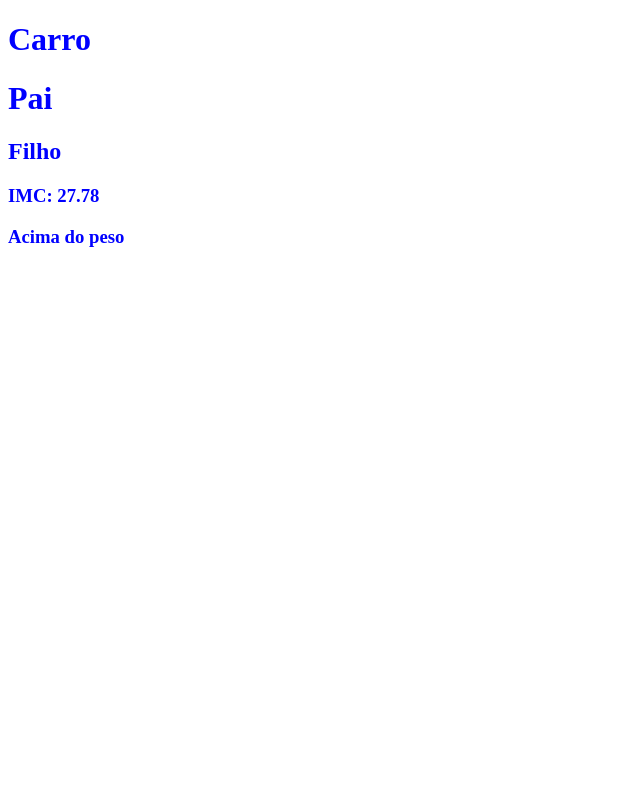
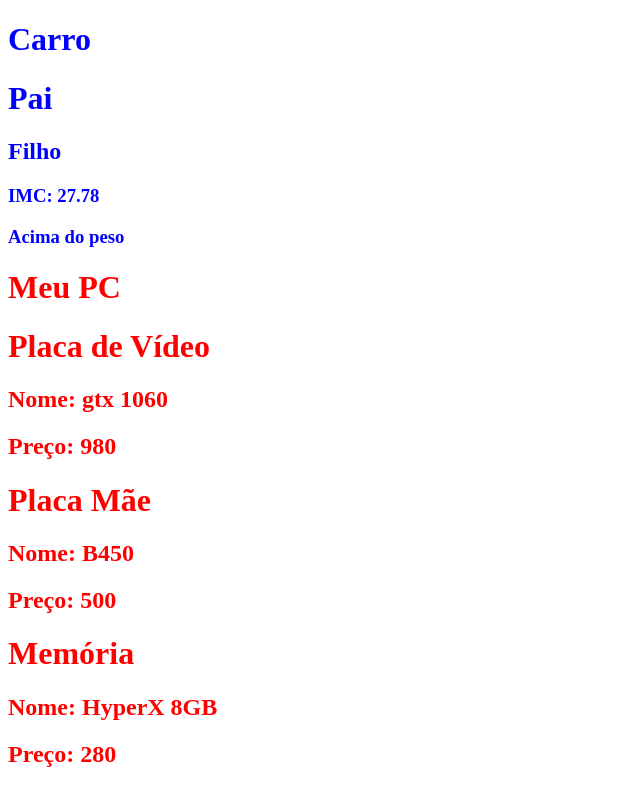
Before and after one commit to Gustavo-Almeida-M/Web-Faculdade, a React (Create React App) app: page / in a window 1280 px wide. Shown: the whole page, without its empty margins (0-640 px from the left). Built offline with nearby package versions, Linux system fonts and the light colour scheme.

Commit message:
Atividade 01 parte 2

```diff
--- a/src/App.js
+++ b/src/App.js
@@ -1,4 +1,5 @@
 import Pai from "./components/Atividade01/Questao01/Pai";
+import PC from "./components/Atividade01/Questao02/meuPC";
 function App() {
   return (
     <div className="App">
@@ -8,8 +9,10 @@
       <div style={{color:"blue"}}>
         <Pai/>
       </div>
+      <div style={{color:"red"}}>
+        <PC/>
+      </div>
     </div>
-
   );
 }
 
--- /dev/null
+++ b/src/components/Atividade01/Questao02/Memoria.js
@@ -0,0 +1,11 @@
+const Memoria = ({nome, preco}) => {
+    return (
+        <div>
+            <h1>Memória</h1>
+            <h2>Nome: {nome}</h2>
+            <h2>Preço: {preco}</h2>
+        </div>
+    );
+}
+
+export default Memoria;
--- /dev/null
+++ b/src/components/Atividade01/Questao02/PlacaDeVideo.js
@@ -0,0 +1,11 @@
+const PlacaDeVideo = ({nome, preco}) => {
+    return (
+        <div>
+            <h1>Placa de Vídeo</h1>
+            <h2>Nome: {nome}</h2>
+            <h2>Preço: {preco}</h2>
+        </div>
+    );
+}
+
+export default PlacaDeVideo;
--- /dev/null
+++ b/src/components/Atividade01/Questao02/PlacaMae.js
@@ -0,0 +1,11 @@
+const PlacaMae = ({nome, preco}) => {
+    return (
+        <div>
+            <h1>Placa Mãe</h1>
+            <h2>Nome: {nome}</h2>
+            <h2>Preço: {preco}</h2>
+        </div>
+    );
+}
+
+export default PlacaMae;
--- /dev/null
+++ b/src/components/Atividade01/Questao02/meuPC.js
@@ -0,0 +1,25 @@
+import PlacaDeVideo from "./PlacaDeVideo";
+import PlacaMae from "./PlacaMae";
+import Memoria from "./Memoria";
+
+const PC = () => {
+    return (
+        <div>
+            <h1>Meu PC</h1>
+            <PlacaDeVideo
+                nome = "gtx 1060"
+                preco = "980"
+            />
+            <PlacaMae
+                nome = "B450"
+                preco = "500"
+            />
+            <Memoria
+                nome = "HyperX 8GB"
+                preco = "280"
+            />
+        </div>
+    );
+}
+
+export default PC;
```
